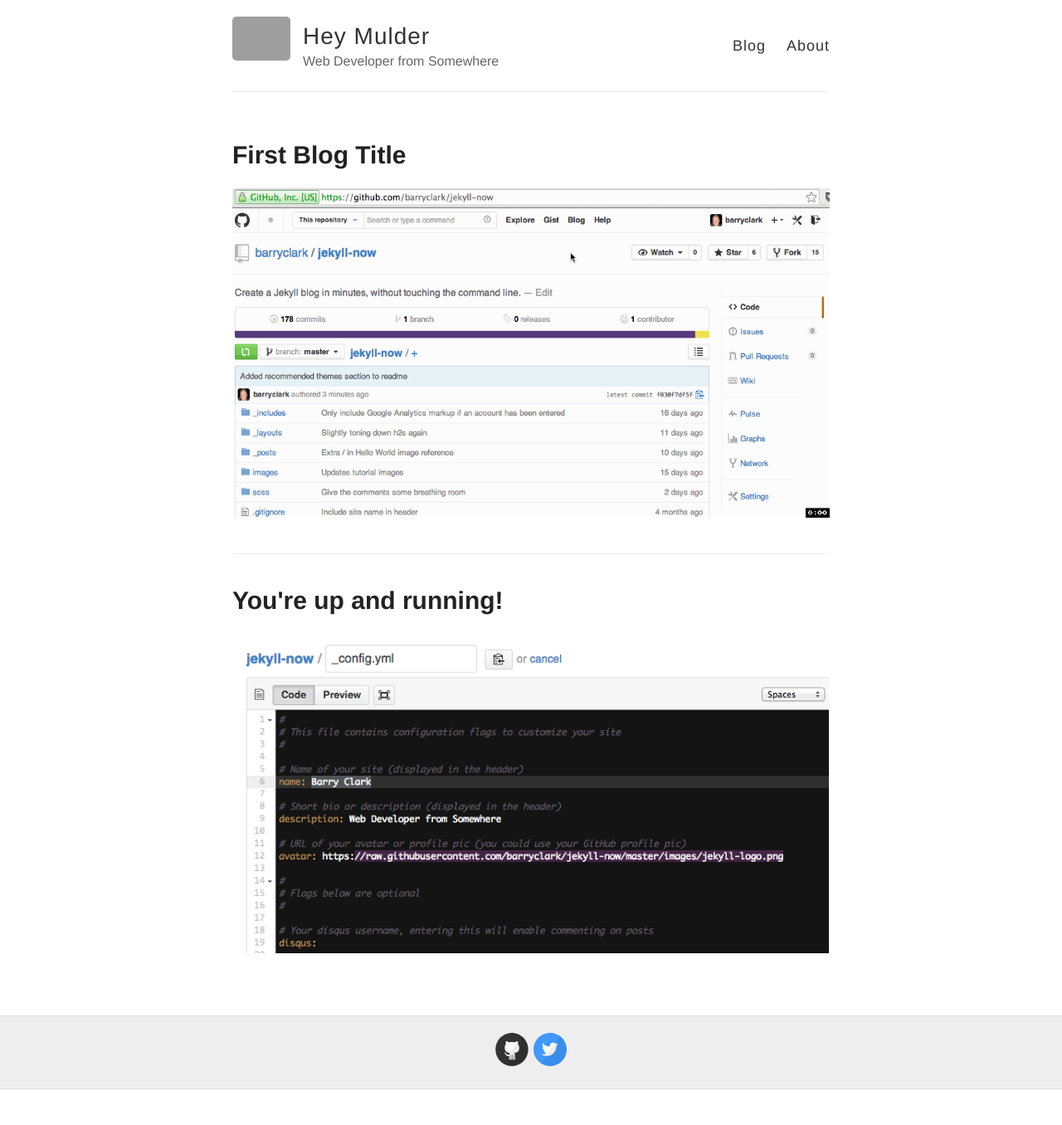
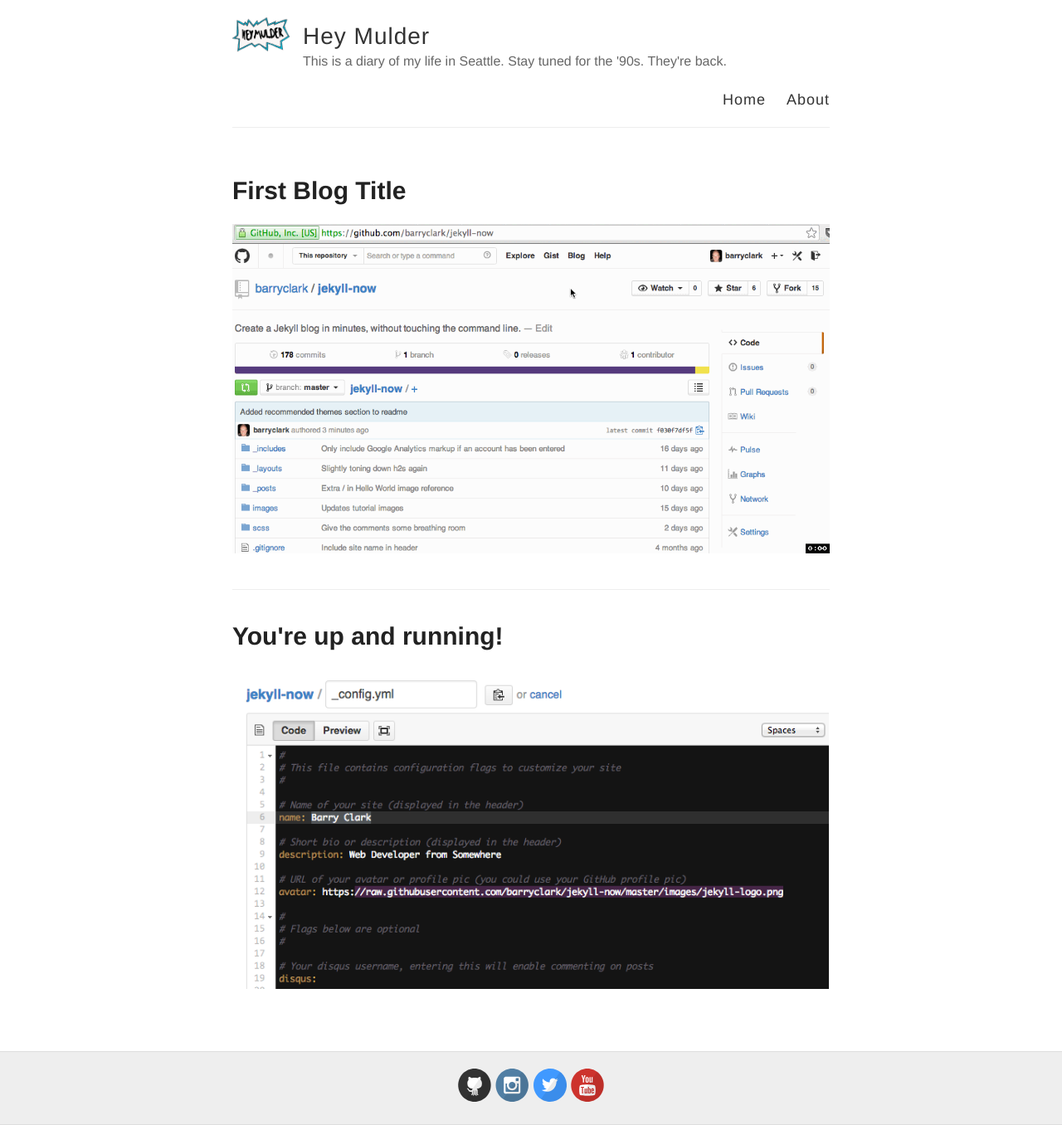
Before and after one commit to mistymadonna/longlivethe90s, a Jekyll site: the page built from index.html, in a window 1280 px wide. Shown: the whole page at 83% size. Built offline with Jekyll 4.4.1, drawn with Linux system fonts in a browser that asks for light colours; before the commit the page ends 1313 px from its top, so only the background shows below that; grey boxes are pictures that could not be loaded.

Commit message:
fixed links to heymulder.com

```diff
--- a/_config.yml
+++ b/_config.yml
@@ -6,10 +6,10 @@
 name: Hey Mulder
 
 # Short bio or description (displayed in the header)
-description: Web Developer from Somewhere
+description: This is a diary of my life in Seattle. Stay tuned for the '90s. They're back.
 
 # URL of your avatar or profile pic (you could use your GitHub profile pic)
-avatar: https://raw.githubusercontent.com/barryclark/jekyll-now/master/images/jekyll-logo.png
+avatar: images/watermark.png
 
 #
 # Flags below are optional
@@ -21,14 +21,14 @@
   email:
   facebook:
   flickr:
-  github: barryclark/jekyll-now
-  instagram:
+  github: mistymadonna
+  instagram: mistymadonna
   linkedin:
   pinterest:
   rss: # just type anything here for a working RSS icon
-  twitter: jekyllrb
+  twitter: mistymadonna
   stackoverflow: # your stackoverflow profile, e.g. "users/50476/bart-kiers"
-  youtube: # channel/<your_long_string> or user/<user-name>
+  youtube: https://www.youtube.com/c/mistymadonnanguyen
   googleplus: # anything in your profile username that comes after plus.google.com/
 
 
@@ -39,7 +39,7 @@
 # Enter your Google Analytics web tracking code (e.g. UA-2110908-2) to activate tracking
 google_analytics:
 
-# Your website URL (e.g. http://barryclark.github.io or http://www.barryclark.co)
+# Your website URL http://heymulder.com
 # Used for Sitemap.xml and your RSS feed
 url:
 
@@ -47,7 +47,7 @@
 # (http://yourusername.github.io/repository-name)
 # and NOT your User repository (http://yourusername.github.io)
 # then add in the baseurl here, like this: "/repository-name"
-baseurl: ""
+baseurl:
 
 #
 # !! You don't need to change any of the configuration flags below !!
--- a/_layouts/default.html
+++ b/_layouts/default.html
@@ -19,15 +19,15 @@
     <div class="wrapper-masthead">
       <div class="container">
         <header class="masthead clearfix">
-          <a href="{{ site.baseurl }}/" class="site-avatar"><img src="{{ site.avatar }}" /></a>
+          <a href="http://heymulder.com" class="site-avatar"><img src="{{ site.avatar }}" /></a>
 
           <div class="site-info">
-            <h1 class="site-name"><a href="{{ site.baseurl }}/">{{ site.name }}</a></h1>
+            <h1 class="site-name"><a href="http://heymulder.com">{{ site.name }}</a></h1>
             <p class="site-description">{{ site.description }}</p>
           </div>
 
           <nav>
-            <a href="{{ site.baseurl }}/">Blog</a>
+            <a href="http://heymulder.com">Home</a>
             <a href="{{ site.baseurl }}/about">About</a>
           </nav>
         </header>
```
Also changed, not shown: images/jekyll-logo.png (deleted), images/watermark.png (added), 8 other files.
